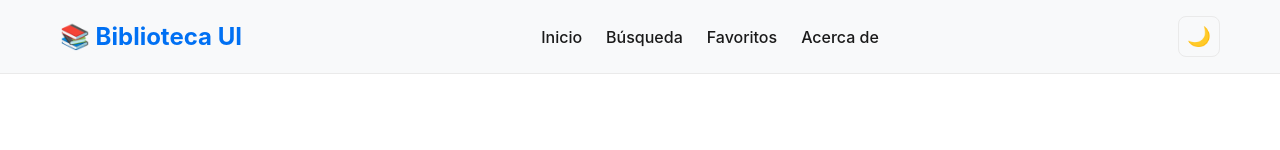
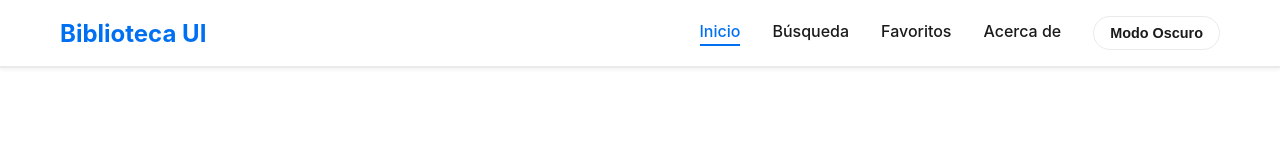
Before and after one commit to ArianaPita-0102/Biblioteca-Inteligente---Grupo9, a Next.js app in the folder biblioteca-inteligente/: page / in a window 1280 px wide. Shown: the top 150 px of the page. Built offline with nearby package versions, Linux system fonts and the light colour scheme; no server answers.

Commit message:
style: pulir apariencia visual, mejorando navbar responsive y colores de modo oscuro

```diff
--- a/biblioteca-inteligente/src/components/Navbar.tsx
+++ b/biblioteca-inteligente/src/components/Navbar.tsx
@@ -1,9 +1,13 @@
 import { useState, useEffect } from 'react';
 import Link from 'next/link';
+import { useRouter } from 'next/router';
 import styles from '@/styles/Navbar.module.scss';
 
 export default function Navbar() {
   const [theme, setTheme] = useState<string>('light');
+  const [isMenuOpen, setIsMenuOpen] = useState(false);
+  const router = useRouter();
+
   useEffect(() => {
     const savedTheme = localStorage.getItem('theme') || 'light';
     setTheme(savedTheme);
@@ -16,21 +20,44 @@ export default function Navbar() {
     localStorage.setItem('theme', newTheme);
   };
 
+  const closeMenu = () => setIsMenuOpen(false);
+
   return (
     <header className={styles.header}>
       <div className={styles.navbarContainer}>
         <div className={styles.logo}>
-          <Link href="/">📚 Biblioteca UI</Link>
+          <Link href="/" onClick={closeMenu}>Biblioteca UI</Link>
         </div>
-        <nav className={styles.navLinks}>
-          <Link href="/">Inicio</Link>
-          <Link href="/buscar">Búsqueda</Link>
-          <Link href="/favoritos">Favoritos</Link>
-          <Link href="/acerca">Acerca de</Link>
+
+        {/* Botón Hamburguesa para móviles */}
+        <button
+          className={styles.hamburger}
+          onClick={() => setIsMenuOpen(!isMenuOpen)}
+          aria-label="Menú"
+        >
+          <span className={`${styles.bar} ${isMenuOpen ? styles.open : ''}`}></span>
+          <span className={`${styles.bar} ${isMenuOpen ? styles.open : ''}`}></span>
+          <span className={`${styles.bar} ${isMenuOpen ? styles.open : ''}`}></span>
+        </button>
+
+        <nav className={`${styles.navLinks} ${isMenuOpen ? styles.showMenu : ''}`}>
+          <Link href="/" className={router.pathname === '/' ? styles.active : ''} onClick={closeMenu}>
+            Inicio
+          </Link>
+          <Link href="/buscar" className={router.pathname === '/buscar' ? styles.active : ''} onClick={closeMenu}>
+            Búsqueda
+          </Link>
+          <Link href="/favoritos" className={router.pathname === '/favoritos' ? styles.active : ''} onClick={closeMenu}>
+            Favoritos
+          </Link>
+          <Link href="/acerca" className={router.pathname === '/acerca' ? styles.active : ''} onClick={closeMenu}>
+            Acerca de
+          </Link>
+
+          <button className={styles.themeToggle} onClick={toggleTheme}>
+            {theme === 'light' ? 'Modo Oscuro' : 'Modo Claro'}
+          </button>
         </nav>
-        <button className={styles.themeToggle} onClick={toggleTheme}>
-          {theme === 'light' ? '🌙' : '☀️'}
-        </button>
       </div>
     </header>
   );
--- a/biblioteca-inteligente/src/styles/BookCard.module.scss
+++ b/biblioteca-inteligente/src/styles/BookCard.module.scss
@@ -7,7 +7,8 @@
   border-radius: 12px;
   padding: 16px;
   text-align: center;
-  background-color: #fff;
+  background-color: var(--card-bg);
+  color: var(--text-color);
   box-shadow: 0 4px 6px rgba(0, 0, 0, 0.1);
   transition: transform 0.2s ease, box-shadow 0.2s ease;
 }
@@ -26,13 +27,13 @@
 
 .book-card h3 {
   font-size: 18px;
-  color: #333;
+  color: var(--text-color) bold;
   margin: 8px 0;
 }
 
 .book-card p {
   font-size: 14px;
-  color: #555;
+  color: var(--text-color);
   margin: 4px 0;
 }
 
--- a/biblioteca-inteligente/src/styles/Navbar.module.scss
+++ b/biblioteca-inteligente/src/styles/Navbar.module.scss
@@ -1,9 +1,10 @@
 .header {
   background-color: var(--nav-bg);
-  border-bottom: 1px solid var(--border-color);
+  border-bottom: 2px solid var(--border-color);
   position: sticky;
   top: 0;
   z-index: 100;
+  box-shadow: 0 2px 4px rgba(0,0,0,0.05);
 }
 
 .navbarContainer {
@@ -13,39 +14,111 @@
   max-width: 1200px;
   margin: 0 auto;
   padding: 1rem 20px;
-
-  @media (max-width: 768px) {
-    flex-direction: column;
-    gap: 1rem;
-  }
 }
 
 .logo {
   font-weight: bold;
   font-size: 1.5rem;
   color: var(--primary-color);
+  z-index: 101;
 }
 
 .navLinks {
   display: flex;
-  gap: 1.5rem;
+  align-items: center;
+  gap: 2rem;
   font-weight: 500;
 
-  a:hover {
-    color: var(--primary-color);
+  a {
+    position: relative;
+    padding-bottom: 5px;
+    color: var(--text-color);
+    transition: color 0.3s ease;
+
+    &::after {
+      content: '';
+      position: absolute;
+      width: 0;
+      height: 2px;
+      bottom: 0;
+      left: 0;
+      background-color: var(--primary-color);
+      transition: width 0.3s ease;
+    }
+
+    &:hover::after, &.active::after {
+      width: 100%;
+    }
+
+    &:hover, &.active {
+      color: var(--primary-color);
+    }
   }
 }
 
 .themeToggle {
   background: none;
   border: 1px solid var(--border-color);
-  padding: 0.5rem;
-  border-radius: 8px;
+  padding: 0.5rem 1rem;
+  border-radius: 20px;
   cursor: pointer;
-  font-size: 1.2rem;
-  transition: background 0.2s ease;
+  font-size: 0.9rem;
+  font-weight: 600;
+  color: var(--text-color);
+  transition: all 0.2s ease;
 
   &:hover {
-    background-color: var(--border-color);
+    background-color: var(--text-color);
+    color: var(--bg-color);
   }
 }
+
+.hamburger {
+  display: none;
+  flex-direction: column;
+  justify-content: space-around;
+  width: 2rem;
+  height: 2rem;
+  background: transparent;
+  border: none;
+  cursor: pointer;
+  z-index: 101;
+
+  .bar {
+    width: 2rem;
+    height: 0.25rem;
+    background-color: var(--text-color);
+    border-radius: 10px;
+    transition: all 0.3s linear;
+    position: relative;
+    transform-origin: 1px;
+  }
+}
+
+@media (max-width: 768px) {
+  .hamburger {
+    display: flex;
+  }
+
+  .navLinks {
+    flex-direction: column;
+    justify-content: center;
+    position: fixed;
+    top: 0;
+    right: -100%; /* Oculto a la derecha */
+    width: 100%;
+    height: 100vh;
+    background-color: var(--bg-color);
+    transition: right 0.3s ease-in-out;
+    padding: 2rem;
+    z-index: 100;
+
+    &.showMenu {
+      right: 0;
+    }
+
+    a {
+      font-size: 1.5rem;
+    }
+  }
+}
--- a/biblioteca-inteligente/src/styles/_variables.scss
+++ b/biblioteca-inteligente/src/styles/_variables.scss
@@ -3,7 +3,7 @@
   --text-color: #1a1a1a;
   --primary-color: #0070f3;
   --primary-hover: #005bb5;
-  --nav-bg: #f8f9fa;
+  --nav-bg: #ffffff;
   --card-bg: #ffffff;
   --border-color: #eaeaea;
   --error-color: #e3342f;
@@ -15,7 +15,7 @@
   --text-color: #e0e0e0;
   --primary-color: #3291ff;
   --primary-hover: #1b73e8;
-  --nav-bg: #1e1e1e;
+  --nav-bg: #1a1a1a;
   --card-bg: #2a2a2a;
   --border-color: #333333;
   --error-color: #ff6b6b;
--- a/biblioteca-inteligente/src/styles/buscar.module.scss
+++ b/biblioteca-inteligente/src/styles/buscar.module.scss
@@ -49,7 +49,9 @@
 
 .grid {
   display: grid;
-  gap: 1rem;
+  grid-template-columns: repeat(auto-fill, minmax(200px, 1fr)); /* 200px los hará más pequeños y uniformes */
+  gap: 2rem;
+  margin-top: 2rem;
 }
 
 .skeletonGrid {
```
